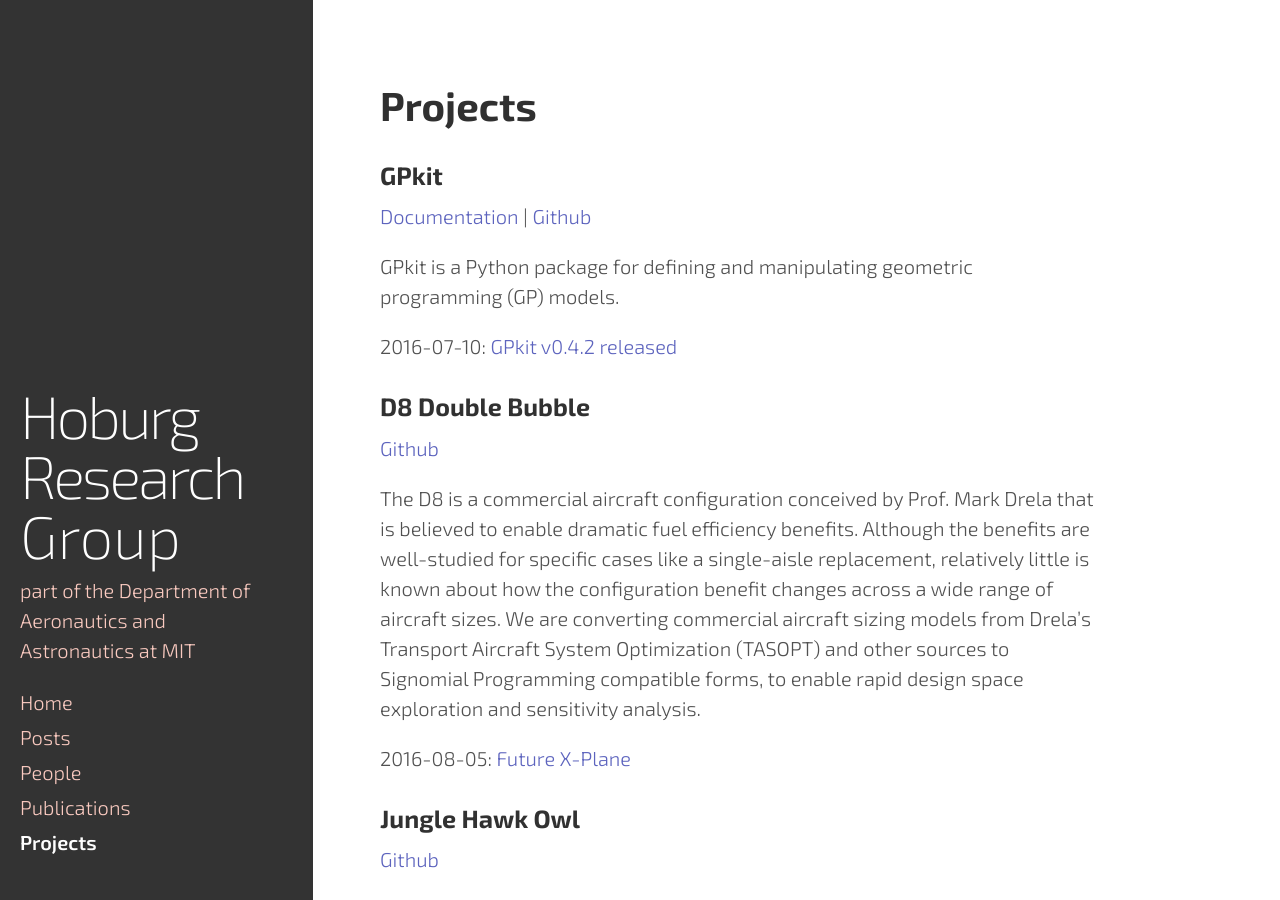
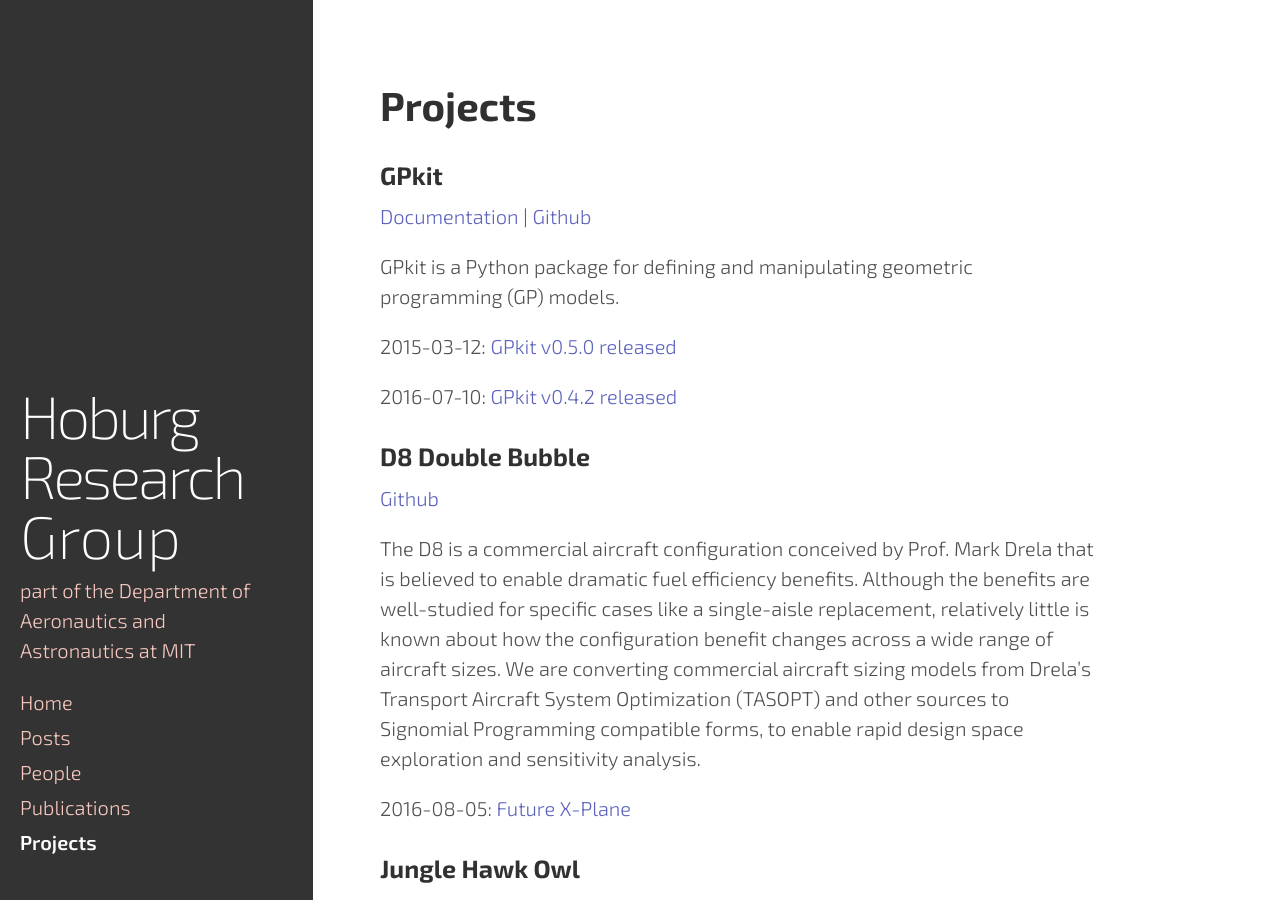
Before and after one commit to convexengineering/convexengineering.github.io, a Jekyll site: the page built from projects.md, in a window 1280 px wide and 900 px high. Built offline with Jekyll 4.4.1, drawn with Linux system fonts in a browser that asks for light colours.

Commit message:
Added v0.5.0 in projects. Change from pygments to rouge for highlighter. Fixed typo. q

```diff
--- a/_config.yml
+++ b/_config.yml
@@ -1,6 +1,6 @@
 # Dependencies
 markdown:         kramdown
-highlighter:      pygments
+highlighter:      rouge
 
 # Permalinks
 permalink:        /posts/:year/:title
--- a/projects.md
+++ b/projects.md
@@ -9,6 +9,10 @@
 GPkit is a Python package for defining and manipulating geometric programming (GP) models.
 
 <div class="news">
+<p>
+  2015-03-12:
+  <a href="posts/2016/gpkit-050">GPkit v0.5.0 released</a>
+</p>
 <p>
   2016-07-10:
   <a href="posts/2016/GPkit-Release">GPkit v0.4.2 released</a>
```
Also changed, not shown: _posts/GPkit/2016-12-03-gpkit-050.md (+1 -1 lines).
